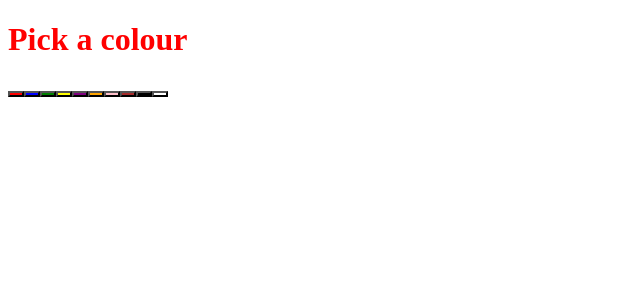
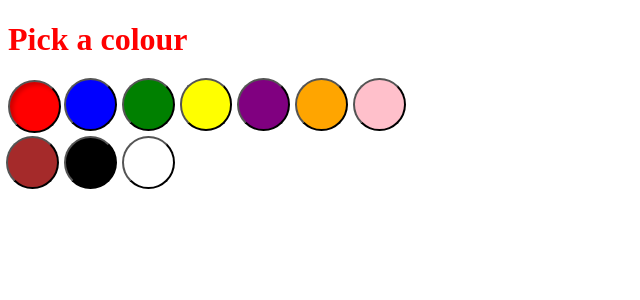
Before and after one commit to CharaD7/trySvelte5, a SvelteKit app: page / in a window 1280 px wide. Shown: the top 300 px of the page, without its empty margins (0-640 px from the left). Built offline with nearby package versions, Linux system fonts and the light colour scheme.

Commit message:
Styled button and header

```diff
--- a/src/routes/+page.svelte
+++ b/src/routes/+page.svelte
@@ -15,3 +15,30 @@
     ></button>
   {/each}
 </div>
+
+<style>
+  h1 {
+    transition: color 0.2s;
+  }
+
+  div {
+    display: grid;
+    grid-template-columns: repeat(7, 1fr);
+    gap: 5px;
+    max-width: 400px;
+  }
+
+  button {
+    aspect-ratio: 1;
+    border-radius: 50%;
+    background: var(--color, #fff);
+    transform: translate(-2px, -2px);
+    transition: all 0.1s;
+  }
+
+  button[aria-current="true"] {
+    transform: none;
+    filter: none;
+    box-shadow: inset 3px 3px 4px rgba(0, 0, 0, 0.2);
+  }
+</style>
```
